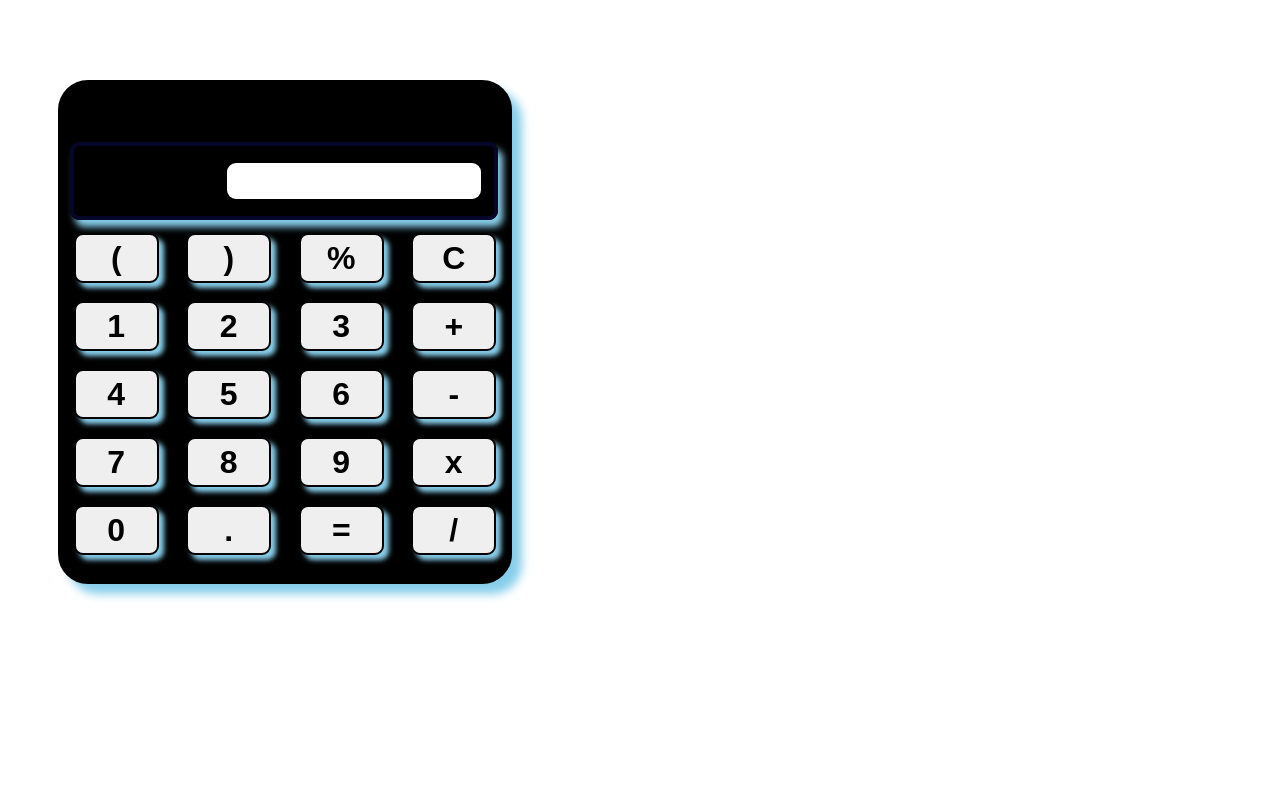
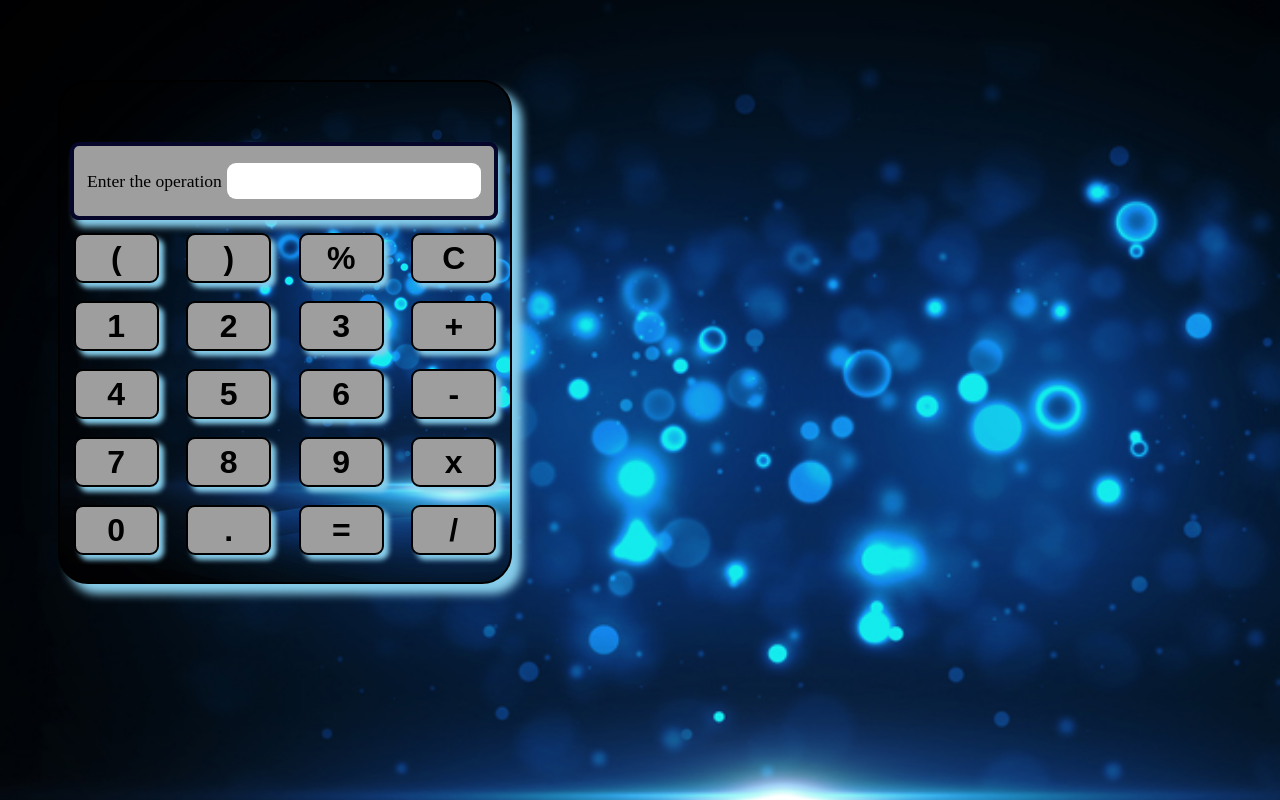
Before and after one commit to Kadrunnisha/calculator, a plain HTML site: page index.html in a window 1280 px wide. Shown: the top 800 px of the page. Drawn offline with Linux system fonts and the light colour scheme; the site is published under a folder, as on GitHub Pages, so addresses that start at the root find nothing.

Commit message:
Update cal.css

```diff
--- a/cal.css
+++ b/cal.css
@@ -8,10 +8,10 @@
     margin-top: 80px;
     background-color:black;
     box-shadow: 10px 10px 10px skyblue;
-    background-image: url(/OLO2ED0.JPG);
+    background-image: url(./OLO2ED0.JPG);
 }
 body{
-    background-image: url(/OLO2ED0.JPG);
+    background-image: url(./OLO2ED0.JPG);
     /* display: flex;
     justify-content: center;
     align-items: center;
@@ -60,7 +60,7 @@ body{
     justify-content: center;
     align-items: center;
     box-shadow: 5px 7px 7px skyblue;
-    background-image: url(/room.JPG);
+    background-image: url(./room.JPG);
 }
 .d3{
     border: 2px solid black;
@@ -71,7 +71,7 @@ body{
     font-weight: bolder;
     font-size: 2rem;
     box-shadow:5px 5px 5px skyblue ;
-    background-image: url(/room.JPG);
+    background-image: url(./room.JPG);
     margin: 0px;
 
 }
```
